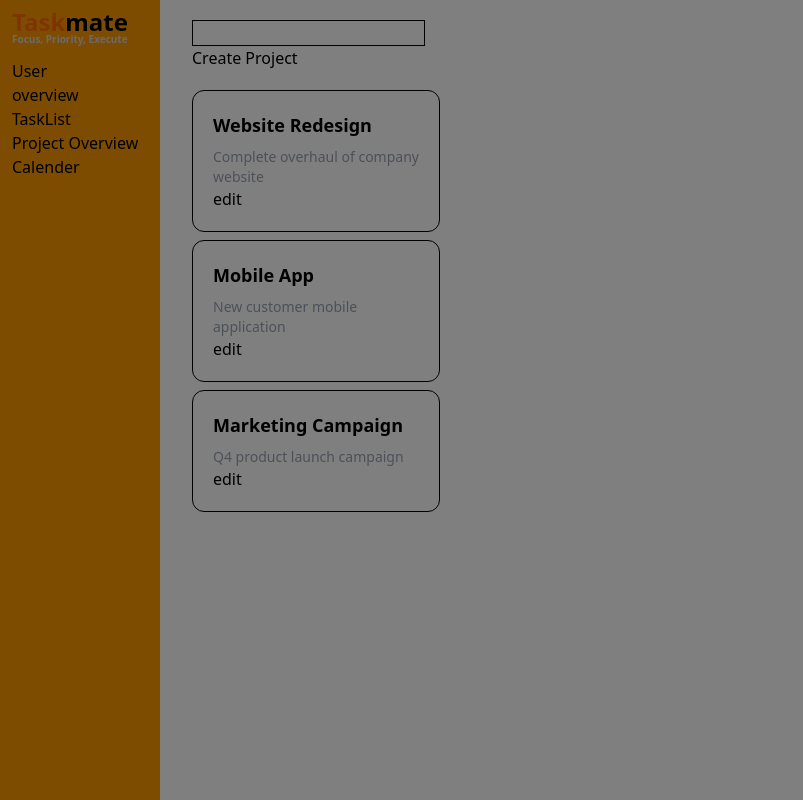
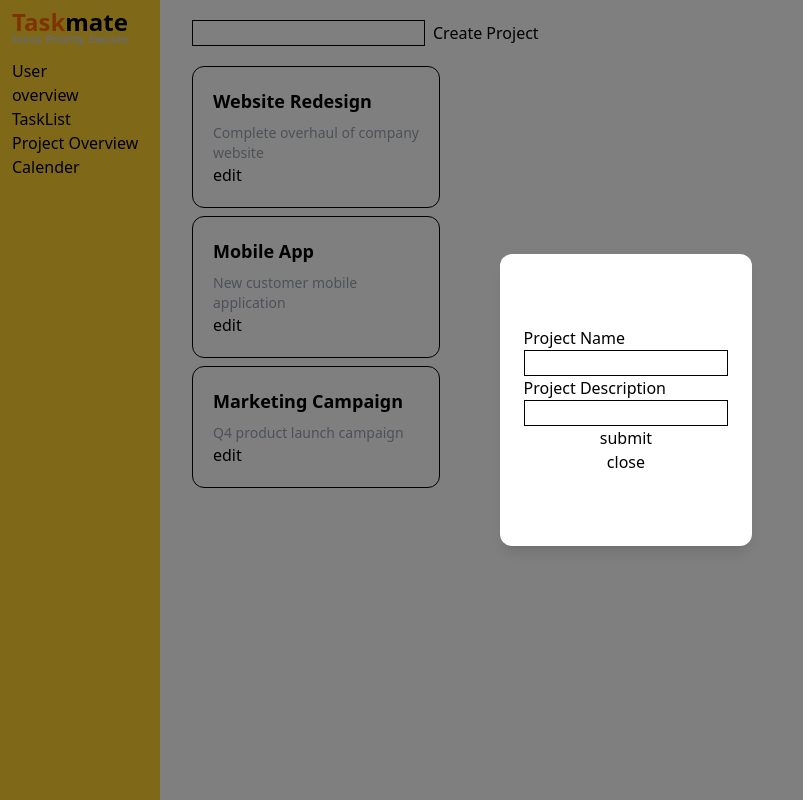
Before and after one commit to sanyamkashyap/taskmate, a Next.js app: page /dashboard/project in a window 1280 px wide. Shown: the whole page, without its empty margins (0-803 px from the left). Built offline with nearby package versions, Linux system fonts and the light colour scheme.

Commit message:
fixing popup

```diff
--- /dev/null
+++ b/app/compenents/project/backdrop.jsx
@@ -0,0 +1,11 @@
+import React from "react";
+
+const Backdrop = ({ children }) => {
+  return (
+    <div className="fixed inset-0 bg-black/50 flex justify-center items-center z-50">
+      {children}
+    </div>
+  );
+};
+
+export default Backdrop;
--- a/app/compenents/project/modal.jsx
+++ b/app/compenents/project/modal.jsx
@@ -1,13 +1,24 @@
 import ProjectForm from "@/app/dashboard/project/form";
-import React from "react";
+import React, { useEffect, useState } from "react";
 import { createPortal } from "react-dom";
+import Backdrop from "./backdrop";
 
-const Modal = ({ selectedProject, setSelectedProject }) => {
+const Modal = ({ selectedProject, setSelectedProject, setShowModal,showModal }) => {
+  const [mounted, setMounted] = useState(false);
+  useEffect(() => {
+    setMounted(true);
+  }, []);
+  if (!mounted) return null;
   return createPortal(
-    <ProjectForm
-      selectedProject={selectedProject}
-      setSelectedProject={setSelectedProject}
-    />,
+    <Backdrop>
+      <ProjectForm
+        selectedProject={selectedProject}
+        setSelectedProject={setSelectedProject}
+        setShowModal={setShowModal}
+        showModal={showModal}
+      />
+    </Backdrop>,
+
     document.getElementById("modal-root")
   );
 };
--- a/app/compenents/sidebar.jsx
+++ b/app/compenents/sidebar.jsx
@@ -6,7 +6,7 @@ const Sidebar = () => {
   const [isOpen, setIsOpen] = useState(false);
 
   return (
-    <aside className="fixed top-0 left-0 h-screen bg-amber-500 flex flex-col w-40 pl-3 ">
+    <aside className="fixed top-0 left-0 h-screen bg-amber-300 flex flex-col w-40 pl-3 ">
       <div className="py-3">
         <div className="text-2xl font-extrabold leading-5">
           <span className="text-orange-500">Task</span>mate
--- a/app/dashboard/project/form.jsx
+++ b/app/dashboard/project/form.jsx
@@ -1,7 +1,12 @@
 import { UseProject } from "@/app/context/useContex";
 import React, { useEffect, useState } from "react";
 
-const ProjectForm = ({ selectedProject, setSelectedProject }) => {
+const ProjectForm = ({
+  selectedProject,
+  setSelectedProject,
+  setShowModal,
+  showModal,
+}) => {
   const { projects, newProject, setNewProject } = UseProject();
   const [formData, setFormData] = useState({
     name: "",
@@ -46,7 +51,10 @@ const ProjectForm = ({ selectedProject, setSelectedProject }) => {
 
   return (
     <div>
-      <form className="flex flex-col py-18 bg-white p-6 rounded-xl shadow-lg w-[90%] max-w-md " onSubmit={handleSubmit}>
+      <form
+        className="flex flex-col py-18 bg-white p-6 rounded-xl shadow-lg w-[90%] max-w-md "
+        onSubmit={handleSubmit}
+      >
         <label htmlFor="name">Project Name</label>
         <input
           className="border"
@@ -64,7 +72,15 @@ const ProjectForm = ({ selectedProject, setSelectedProject }) => {
           onChange={handleChange}
         />
         <button type="submit"> submit</button>
-        <button type="button" onClick={()=>setSelectedProject(null)}> close</button>
+        <button
+          type="button"
+          onClick={() => {
+            setSelectedProject(null);
+            setShowModal(()=>!showModal);
+          }}
+        >
+          close
+        </button>
       </form>
     </div>
   );
--- a/app/dashboard/project/page.jsx
+++ b/app/dashboard/project/page.jsx
@@ -11,7 +11,7 @@ const Projects = () => {
   const { projects, newProject, setNewProject } = UseProject();
   const [isFormOpen, setIsFormOpen] = useState(false);
   const [selectedProject, setSelectedProject] = useState(null);
-  const [showModal, setShowModal] = useState(false);
+  const [showModal, setShowModal] = useState(true);
   const toggleModal = () => {
     setShowModal(() => !showModal);
   };
@@ -29,19 +29,21 @@ const Projects = () => {
           <div>
             <input className="border" type="text" name="search" />
           </div>
-          <button onClick={toggleModal}>Create Project</button>
         </div>
+        <button onClick={toggleModal}>Create Project</button>
         {showModal && (
-          <div className="fixed inset-0 bg-black/50 flex justify-center items-center z-50
-">
+          <div>
             <Modal
               selectedProject={selectedProject}
               setSelectedProject={setSelectedProject}
+              setShowModal = {setShowModal}
+              showModal = {showModal}
             />
 
             {/* <ProjectForm
               selectedProject={selectedProject}
               setSelectedProject={setSelectedProject}
+              setShowModal={setShowModal}
             /> */}
           </div>
         )}
--- a/app/layout.js
+++ b/app/layout.js
@@ -4,7 +4,7 @@ export default function RootLayout({ children }) {
   return (
     <html lang="en">
       <body>{children}
-        <div id="modal-root" className="fixed inset-0 bg-black/50 flex justify-center items-center z-50"></div>
+        <div id="modal-root" ></div>
       </body>
     </html>
   );
```
